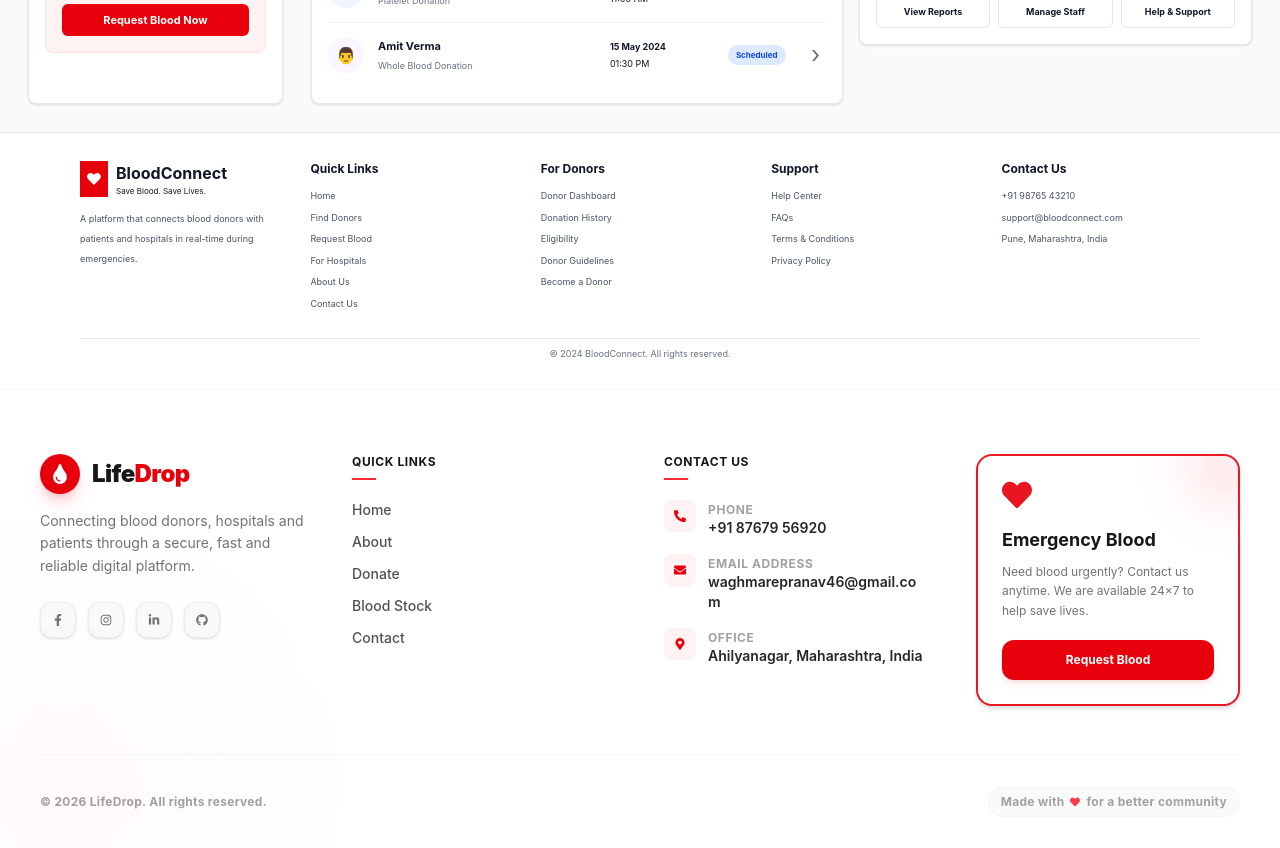
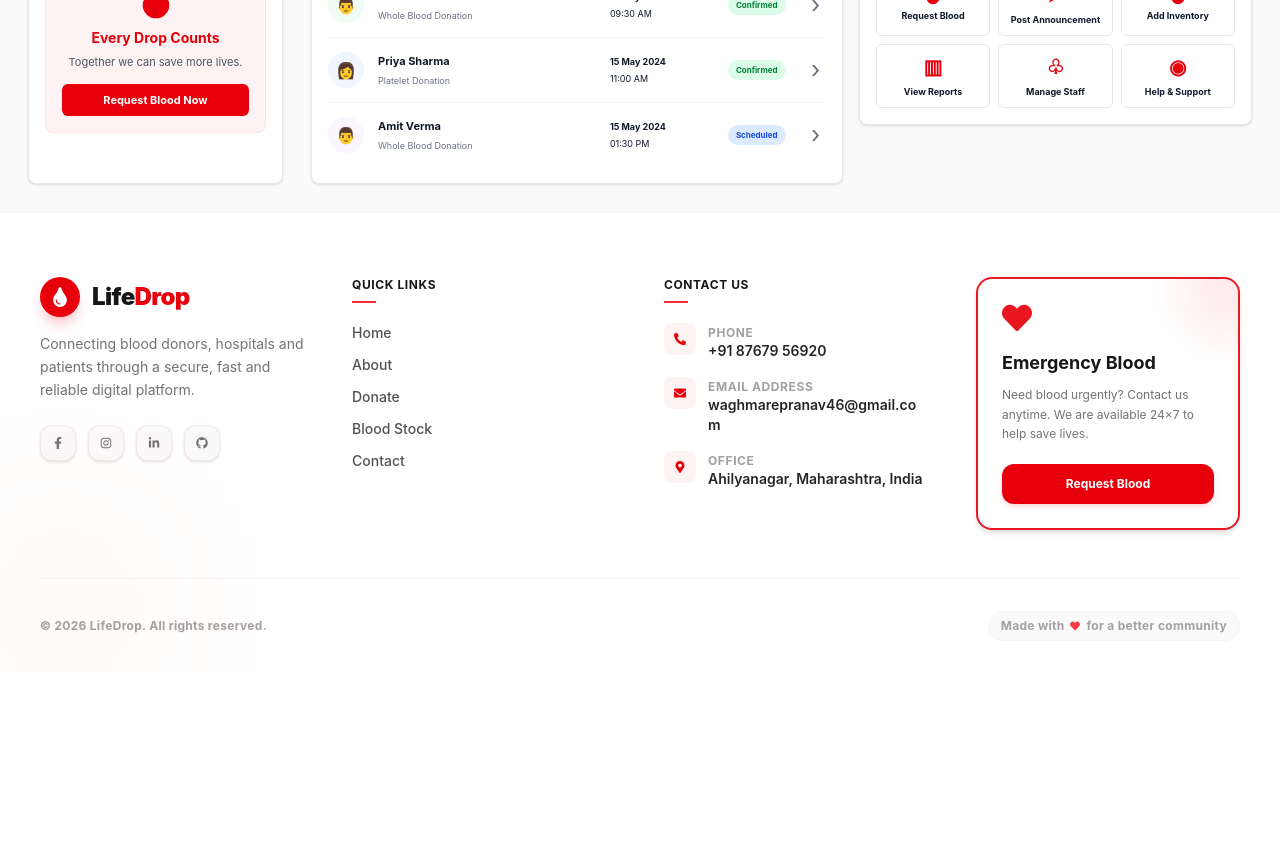
Before and after one commit to varad-rodi/Blood-Donation, a React (Vite) app: page /hospitals in a window 1280 px wide. Shown: the part 780-1628 px from the top of the page. After the commit the page ends 1453 px from the top, so only its background shows below. Built offline with nearby package versions, Linux system fonts and the light colour scheme.

Commit message:
margin added

```diff
--- a/src/Pages/About.jsx
+++ b/src/Pages/About.jsx
@@ -8,7 +8,7 @@
 
 function About() {
   return (
-    <div className="min-h-screen bg-white text-gray-800">
+    <div className="min-h-screen bg-white text-gray-800 mt-20">
       <AboutHero />
       <MissionVision />
       <AboutStats />
--- a/src/Pages/Contact.jsx
+++ b/src/Pages/Contact.jsx
@@ -8,7 +8,7 @@
 
 function Contact() {
   return (
-    <div className="min-h-screen bg-white text-gray-800">
+    <div className="min-h-screen bg-white text-gray-800 mt-20">
 
       <ContactHero />
 
--- a/src/Pages/Home.jsx
+++ b/src/Pages/Home.jsx
@@ -174,7 +174,7 @@
           </div>
         </div>
       </section>
-      <Footer />
+
 
     </div>
   );
--- a/src/Pages/Hospitals.jsx
+++ b/src/Pages/Hospitals.jsx
@@ -401,7 +401,7 @@
 
     return (
         <div className="min-h-screen bg-white text-gray-900">
-            <main className="flex gap-7 bg-[#fafafa] p-4 lg:p-7">
+            <main className="flex gap-7 bg-[#fafafa] p-4 lg:p-7 mt-20">
                 {/* ================= SIDEBAR ================= */}
                 <aside className="hidden w-[255px] shrink-0 rounded-lg border border-gray-200 bg-white p-4 shadow-sm lg:block">
                     <div className="flex gap-3 border-b border-gray-200 pb-5">
@@ -460,36 +460,7 @@
                 </section>
             </main>
 
-            {/* ================= FOOTER ================= */}
-            <footer className="border-t border-gray-200 bg-white px-8 py-7 lg:px-20">
-                <div className="grid gap-8 md:grid-cols-2 lg:grid-cols-5">
-                    <div>
-                        <div className="flex items-center gap-2">
-                            <div className="flex h-9 w-7 items-center justify-center bg-red-600 text-white font-bold">
-                                ♥
-                            </div>
-                            <div>
-                                <h3 className="text-base font-bold">
-                                    Blood<span>Connect</span>
-                                </h3>
-                                <p className="text-[8px]">Save Blood. Save Lives.</p>
-                            </div>
-                        </div>
-                        <p className="mt-3 max-w-[220px] text-[9px] leading-5 text-gray-600">
-                            A platform that connects blood donors with patients and hospitals in real-time during emergencies.
-                        </p>
-                    </div>
 
-                    <FooterColumn title="Quick Links" items={["Home", "Find Donors", "Request Blood", "For Hospitals", "About Us", "Contact Us"]} />
-                    <FooterColumn title="For Donors" items={["Donor Dashboard", "Donation History", "Eligibility", "Donor Guidelines", "Become a Donor"]} />
-                    <FooterColumn title="Support" items={["Help Center", "FAQs", "Terms & Conditions", "Privacy Policy"]} />
-                    <FooterColumn title="Contact Us" items={["+91 98765 43210", "support@bloodconnect.com", "Pune, Maharashtra, India"]} />
-                </div>
-
-                <div className="mt-7 border-t border-gray-200 pt-2 text-center text-[9px] text-gray-500">
-                    © 2024 BloodConnect. All rights reserved.
-                </div>
-            </footer>
         </div>
     );
 }
```
